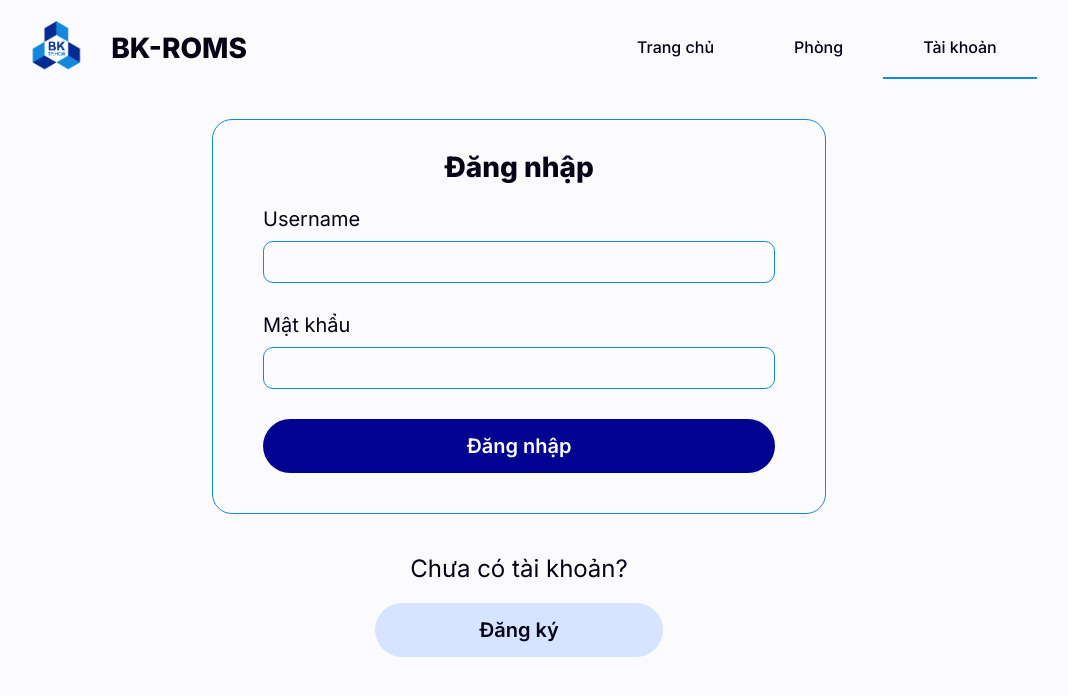
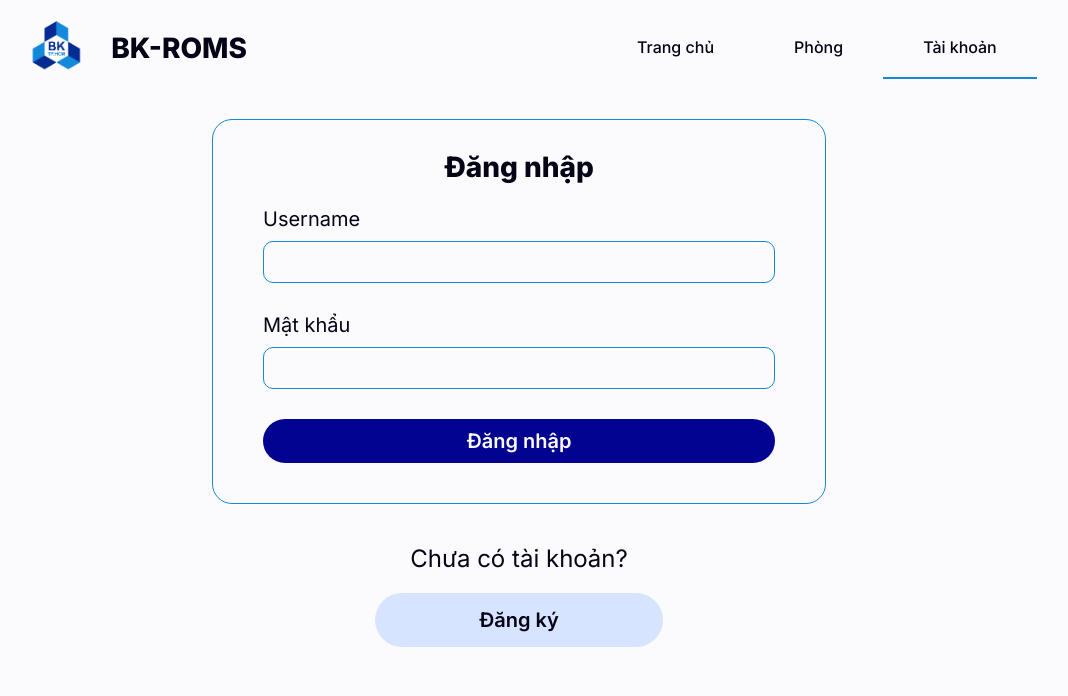
Before and after one commit to CuongChuck/ROMS-G1-CC01-ASE, a React (Vite) app in the folder frontend/: page /login in a window 1280 px wide. Shown: the top 696 px of the page, without its empty margins (121-1189 px from the left). Built offline with nearby package versions, Linux system fonts and the light colour scheme.

Commit message:
Update style of primary button

```diff
--- a/frontend/src/components/PrimButton/PrimaryButton.css
+++ b/frontend/src/components/PrimButton/PrimaryButton.css
@@ -4,7 +4,7 @@
     justify-content: center;
     border-radius: 40px;
     background-color: var(--color-primary);
-    padding: 15px 35px;
+    padding: 10px 30px;
 
     h4 {
         font-weight: 600;
--- a/frontend/src/components/PrimButton/PrimaryButton.jsx
+++ b/frontend/src/components/PrimButton/PrimaryButton.jsx
@@ -2,12 +2,15 @@ import React from 'react';
 import './PrimaryButton.css';
 
 const PrimaryButton = ({content, onClick}) => {
+    const size = content == 2 ? 'var(--tiny-textsize)' : 'var(--small-textsize)';
     return (
         <div className='primbutton' onClick={onClick}>
-            <h4>{content === 0
+            <h4 style={{fontSize:size}}>{content === 0
                 ? 'Đăng ký'
                 : content === 1
                 ? 'Đăng nhập'
+                : content === 2
+                ? 'Đăng ký'
                 : 'Xác nhận đăng ký'
             }</h4>
         </div>
```
